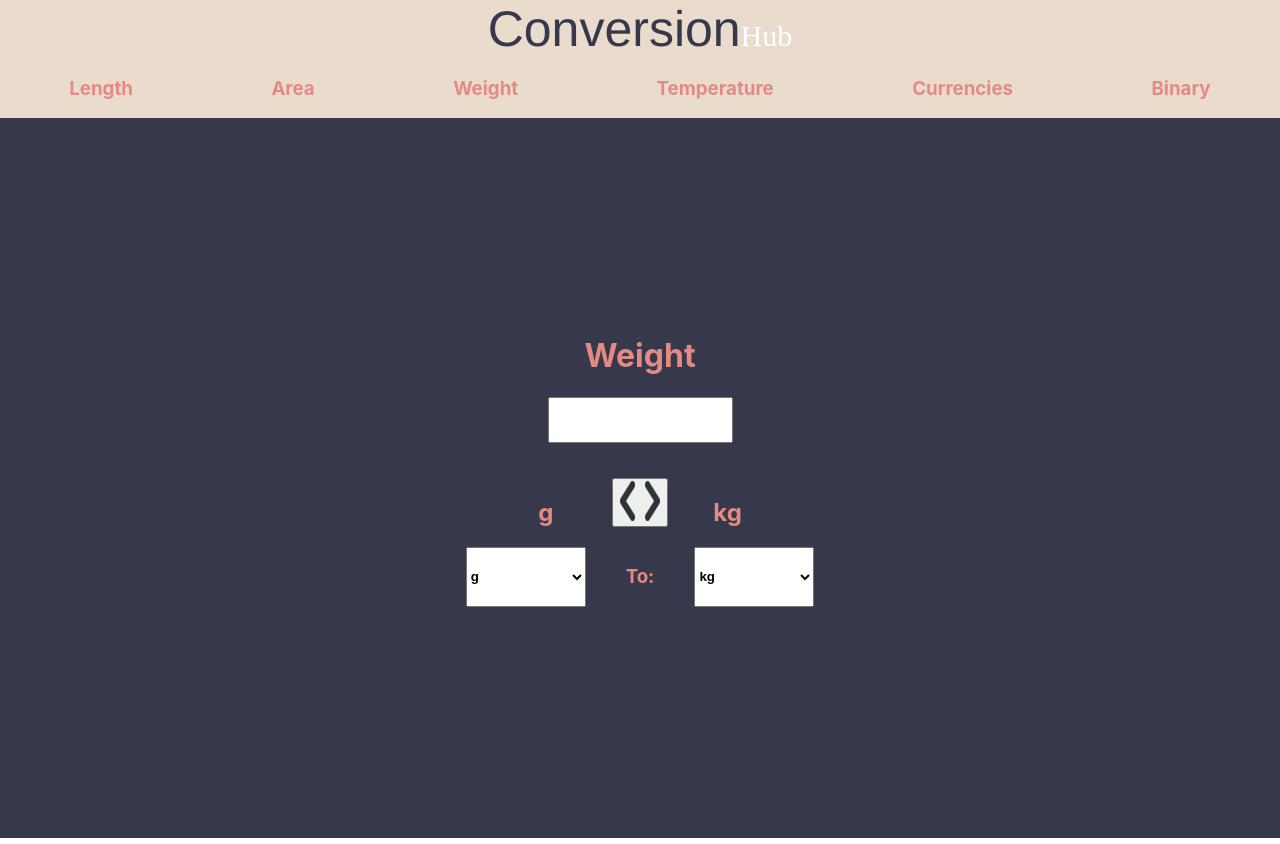
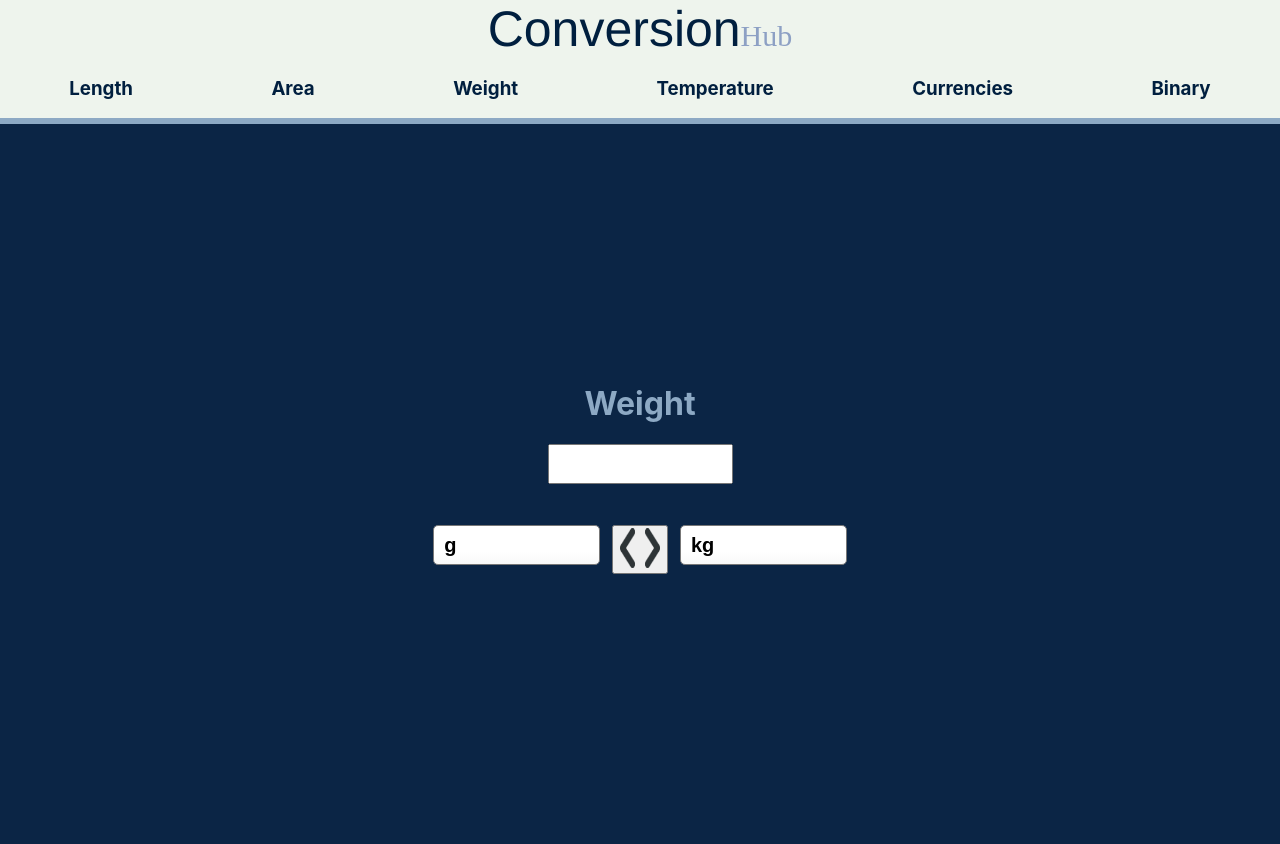
Before and after one commit to eetu-niittymaki/ConversionHub, a React (Create React App) app: page / in a window 1280 px wide. Both pictures are taken after a click on the element "Weight". Built offline with nearby package versions, Linux system fonts and the light colour scheme.

Commit message:
Add rounding to conversion values, layout changes

```diff
--- a/src/App.scss
+++ b/src/App.scss
@@ -3,11 +3,11 @@
 }
 
 .App-body {
-  background: #36384c;
+  background: #0b2545;
   min-height: 90vh;
   display: grid;
   align-items: center;
   justify-content: center;
   font-size: 2vh;
-  color: #e38a83;
+  color: #8da9c4;
 }
--- a/src/Components/Header.css
+++ b/src/Components/Header.css
@@ -1,22 +1,19 @@
 
 .main {
-    background-color: #e9dccd;
+    background-color: #eef4ed;
     width: 100%;
     height: 100%;
     position: sticky;
     top: 0;
-    text-size-adjust: 50px;
+    border-bottom: 6px solid #8da9c4
 }
 
 .container {
-    color: #e38a83;
+    color: #001F3F;
     width: auto;
-    height: 100%;
     display: flex;
     text-align: center;
-    align-items: center;
     justify-content: space-around;
-    flex-flow: row wrap;
 }
 
 .children {
@@ -25,21 +22,20 @@
 }
 
 .children:hover {
-    color: #e38a83;
-    background-color: #36384c;
-    border: 1;
+    color: #eef4ed;
+    background-color: #001F3F;
     border-radius: 5%;
 }
 
 
 .titleStart {
-    color: #36384c;
+    color: #001F3F;
     font-size: 50px;
     font-family: 'Franklin Gothic Medium', 'Arial Narrow', Arial, sans-serif;
 }
 
 .titleEnd {
-    color: white;
+    color: #8da0c4;
     font-size: 30px;
     font-family:'Times New Roman', Times, serif
 }
@@ -49,5 +45,5 @@
 }
 
 .titleEnd:hover {
-    color: #36384c;
+    color: #001F3F;
 }
--- a/src/Components/TemperatureForm.js
+++ b/src/Components/TemperatureForm.js
@@ -1,18 +1,26 @@
 import React, { useState } from "react";
 
 export default function TemperatureForm() {
-    const [amount, setAmount] = useState("")
+    const [amount, setAmount] = useState()
     const [firstSelection, setFirstSelection] = useState("C")
     const [lastSelection, setLastSelection] = useState("F")
     const tempUnits = ["C", "F", "K"]
 
-    const calculateTemp = () => {
+    const handleChange = (e) => {
+        setAmount(Number(e.target.value))
+    }
+
+    const roundNum = (num) => {
+        return (Math.round(num * 100) / 100).toFixed(2)
+    }
+
+    const calculateTemp = (unit) => {
         if (firstSelection === "C") {
-            return (lastSelection === "F") ? (amount * (1.8 + 32) + " F") : (amount + 273.15 + " K")
+            return (unit === "F") ? (roundNum(amount * (1.8 + 32)) + " F") : (roundNum(amount + 273.15) + " K")
         } else if (firstSelection === "F") {
-            return  (lastSelection === "C") ? ((amount - 32) / 1.8 + " C") : ((amount + 459.67) * 5 / 9 + " K")
+            return  (unit === "C") ? (roundNum((amount - 32) / 1.8)) + " C" : ((roundNum((amount + 459.67) * 5 / 9)) + " K")
         } else {
-            return (lastSelection === "C") ? (amount - 273.15 + " C" ) : (amount * 9 / 5 - 459.67 + " F")
+            return (unit === "C") ? (roundNum(amount - 273.1) + " C" ) : (roundNum(amount * 9 / 5 - 459.67) + " F")
         }
     }
 
@@ -22,41 +30,45 @@ export default function TemperatureForm() {
             <form>
                 <input type="number"
                         value={amount}
-                        onChange={e => setAmount(e.target.value)}
+                        id="amount"
+                        onChange={(e) => handleChange(e)}
                         style={{minHeight:"5vh", marginBottom:"10%"}}/>
             </form>
             <div style={{display: "flex", flexDirection:"row", justifyContent: "center"}}>
-                <h2 style={{position: "relative", marginRight: "10vh" }}> {firstSelection}</h2>
-                <button onClick={() => { setFirstSelection(lastSelection) ; setLastSelection(firstSelection) }}
-                        style={{position: "absolute",}}>
-                    <img src="arrow.png" alt="Change"/>
-                </button>
-                <h2>{lastSelection}</h2>
+
             </div>
 
             <div style={{ display: "flex", flexDirection: "row", justifyContent: "center"}}>
                 <select name="firstSelection"
                         id="firstSelection"
                         value={firstSelection}
-                        style={{marginRight: "5vh", minWidth:"15vh", minHeight:"5vh", fontWeight:"bold"}}
+                        className="select"
+                        style={{marginRight: "5vh", minWidth:"15vh", minHeight:"5vh"}}
                         onChange={e => setFirstSelection(e.target.value)}>
                         {tempUnits.filter(unit => unit !== lastSelection).map((unit) => (
-                             <option value={unit}>{unit}</option>
+                             <option value={unit}>
+                                {amount ? (unit === firstSelection ? amount : "") : ""} {unit}
+                            </option>
                         ))}
                 </select>
-                <h3>To: </h3>
+                <button onClick={() => { setFirstSelection(lastSelection) ; setLastSelection(firstSelection) }}
+                        style={{position: "absolute",}}>
+                    <img src="arrow.png" alt="Change"/>
+                </button>
                 <select name="lastSelection"
                         id="lastSelection"
                         value={lastSelection}
-                        style={{marginLeft: "5vh", minWidth:"15vh", minHeight:"5vh", fontWeight:"bold"}}
+                        style={{marginLeft: "5vh", minWidth:"15vh", minHeight:"5vh"}}
+                        className="select"
                         onChange={e => setLastSelection(e.target.value)}>
                         {tempUnits.filter(unit => unit !== firstSelection).map((unit) => (
-                            <option value={unit}>{unit}</option>
+                            <option value={unit}>
+                               {amount ? calculateTemp(unit) : unit}
+                                </option>
                         ))}
                 </select>
             </div>
             <div style={{ display: "flex", flexDirection: "row", justifyContent: "center"}}>
-                <h3>{amount ? calculateTemp() : ""}</h3>
             </div>
         </div>
     )
--- /dev/null
+++ b/src/Components/UnitForm.css
@@ -0,0 +1,42 @@
+*,
+*::before,
+*::after {
+  box-sizing: border-box;
+}
+
+select {
+    appearance: none;
+    background-color: transparent;
+    border: none;
+    padding: 0 1em 0 0;
+    margin: 0;
+    width: 100%;
+    border-color: white;
+    min-width: 15vh;
+    min-height: 5vh;
+    font-weight: bold;
+}
+
+.select {
+    width: 100%;
+    min-width: 15ch;
+    max-width: 30ch;
+    border: 1px solid var(--select-border);
+    border-radius: 0.25em;
+    padding: 0.25em 0.5em;
+    font-size: 1.25rem;
+    cursor: pointer;
+    line-height: 1.1;
+    background-color: #fff;
+    background-image: linear-gradient(to top, #f9f9f9, #fff 33%);
+}
+
+select::-ms-expand {
+    display: none;
+}
+
+:root {
+    --select-border: #777;
+    --select-focus: blue;
+    --select-arrow: var(--select-border);
+  }
--- a/src/Components/UnitForm.js
+++ b/src/Components/UnitForm.js
@@ -1,4 +1,5 @@
 import React, { useState, useEffect } from "react";
+import "./UnitForm.css"
 
 export default function UnitForm({title, units}) {
     const [value, setValue] = useState()
@@ -21,31 +22,29 @@ export default function UnitForm({title, units}) {
                 <input type="number" value={value} onChange={handleChange}
                         style={{minHeight:"5vh", marginBottom:"10%"}}/>
             </form>
-            <div style={{display: "flex", flexDirection:"row", justifyContent: "center"}}>
-                <h2 style={{position: "relative", marginRight: "10vh" }}>{firstSelection}</h2>
+            <div style={{ display: "flex", flexDirection: "row", justifyContent: "center", marginBottom:"10%"}}>
+                <select name="firstSelection"
+                        id="firstSelection"
+                        value={firstSelection}
+                        style={{marginRight: "5vh"}}
+                        className="select"
+                        onChange={e => setFirstSelection(e.target.value)}>
+                            {Object.keys(units).filter(unit => unit !== lastSelection).map((unit, index) => (
+                                <option key={index} value={unit}>
+                                   {value ? (unit === firstSelection ? value : "") : ""} {unit}
+                                </option>
+                            ))}
+                </select>
                 <button style={{position: "absolute",}}
                         onClick={() => { setFirstSelection(lastSelection) ;
                                          setLastSelection(firstSelection)}}>
                     <img src="./arrow.png" alt="Change"/>
                 </button>
-                <h2 style={{position: "relative", marginLeft: "10vh" }}>{lastSelection}</h2>
-            </div>
-            <div style={{ display: "flex", flexDirection: "row", justifyContent: "center", marginBottom:"10%"}}>
-                <select name="firstSelection"
-                        id="firstSelection"
-                        value={firstSelection}
-                        style={{marginRight: "5vh", minWidth:"15vh", minHeight:"5vh", fontWeight:"bold" }}
-                        onChange={e => setFirstSelection(e.target.value)}>
-                            {Object.keys(units).filter(unit => unit !== lastSelection).map((unit, index) => (
-                                <option key={index} value={unit}>{unit}</option>
-                            ))}
-                </select>
-
-                <h3>To: </h3>
                 <select name="lastSelection"
                         id="lastSelection"
                         value={lastSelection}
-                        style={{marginLeft: "5vh", minWidth:"15vh", minHeight:"5vh", fontWeight:"bold"}}
+                        style={{marginLeft: "5vh"}}
+                        className="select"
                         onChange={e => setLastSelection(e.target.value)}>
                             {Object.keys(units).filter(unit => unit !== firstSelection).map((unit, index) => (
                                 <option key={index} value={unit}>
```
Also changed, not shown: src/Components/Currencies.js (+27 -23 lines).
